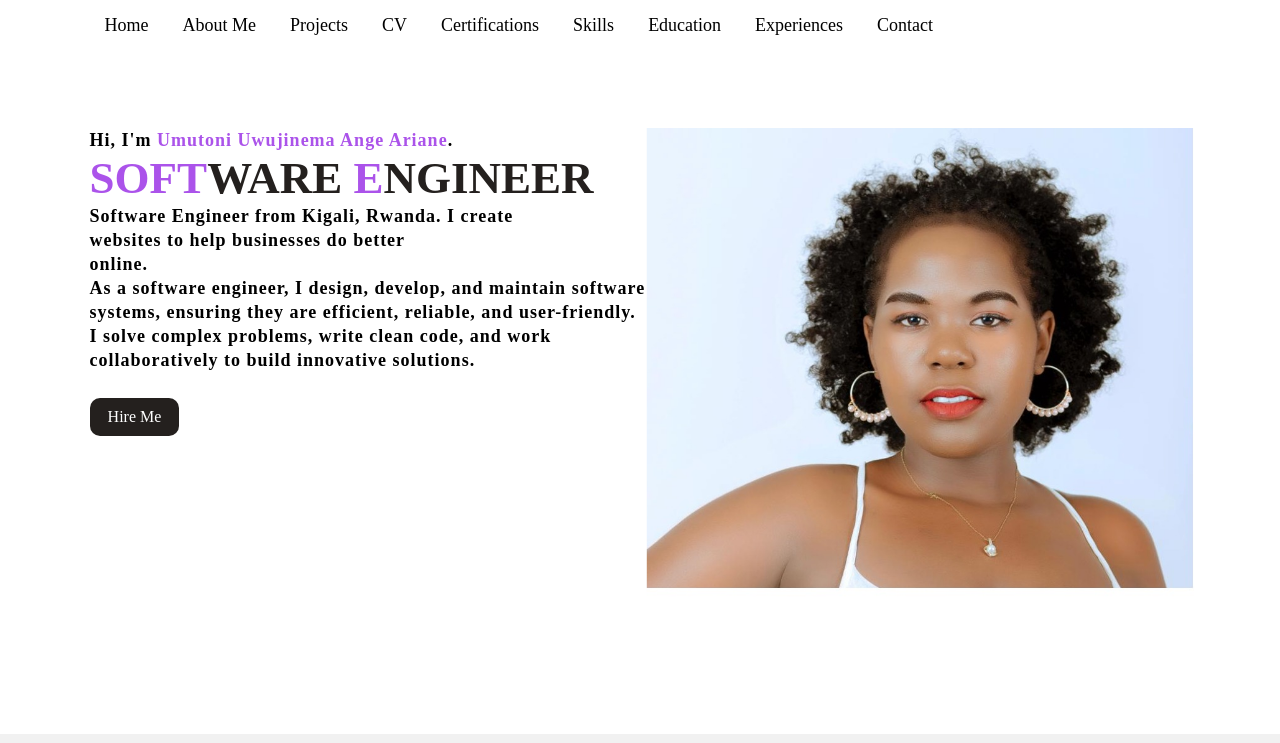
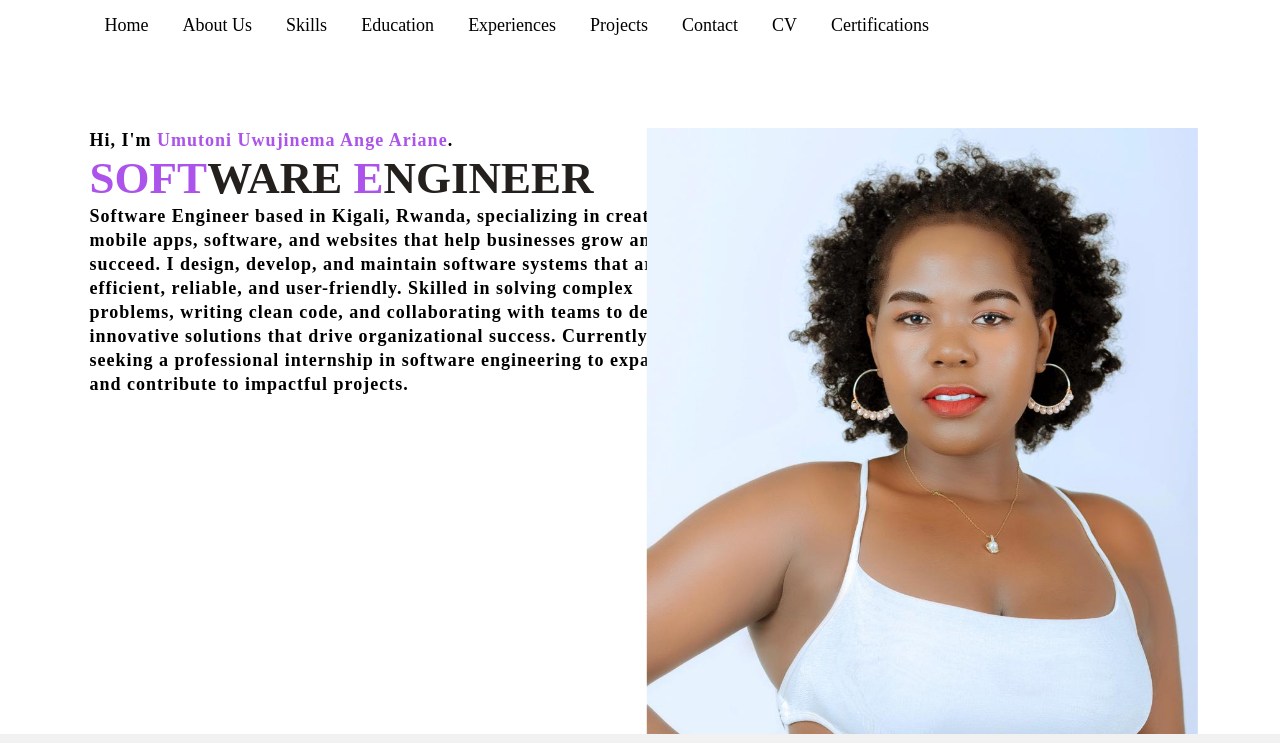
Before and after one commit to 2001Umutoni/Umutoni_Ange_portfolio, a plain HTML site: page index.html in a window 1280 px wide. Shown: the top 743 px of the page. Drawn offline with nearby package versions, Linux system fonts and the light colour scheme.

Commit message:
Update index.html

```diff
--- a/index.html
+++ b/index.html
@@ -11,30 +11,36 @@
         <nav class="navbar">
             <div class="navbar-nav">
                 <a href="index.html">Home</a>
-                <a href="about.html">About Me</a>
-                <a href="project.html">Projects</a>
-                <a href="cv.html">CV</a>
-                <a href="certification.html">Certifications</a>
+                <a href="about.html">About Us</a>
                 <a href="skills.html">Skills</a>
                 <a href="education.html">Education</a>
                 <a href="experience.html">Experiences</a>
+                <a href="project.html">Projects</a>
                 <a href="contact.html">Contact</a>
-
+                <a href="cv.html">CV</a>
+                <a href="certification.html">Certifications</a>
             </div>
         </nav>
     </header>
 
     <section class="home-content">
         <div class="info">
-            <h3>Hi, I'm <span>Umutoni Uwujinema Ange Ariane</span>.</h3> <h1><span>SOFT</span>WARE <span>E</span>NGINEER</h1>
-            <h3>Software Engineer from Kigali, Rwanda. I create <br> websites to help businesses do better <br> online.
-                 <h3> As a software engineer, I design, develop, and maintain software</br> systems, ensuring they are efficient, reliable, and user-friendly.</h3>
-                 <h3> I solve complex problems, write clean code, and work </br>collaboratively to build innovative solutions.</h3>
-            <a href="#" class="hire-me">Hire Me</a>
+            <h3>Hi, I'm <span>Umutoni Uwujinema Ange Ariane</span>.</h3>
+            <h1><span>SOFT</span>WARE <span>E</span>NGINEER</h1>
+            <h3>
+                Software Engineer based in Kigali, Rwanda, specializing in creating</br>
+                mobile apps, software, and websites that help businesses grow and </br>
+                succeed. I design, develop, and maintain software systems that are  </br>
+                efficient, reliable, and user-friendly. Skilled in solving complex </br>
+                problems, writing clean code, and collaborating with teams to deliver </br>
+                innovative solutions that drive organizational success. Currently</br> seeking
+                a professional internship in software engineering to expand my skills</br>
+                and contribute to impactful projects.</h3>
+
         </div>
 
         <div class="image">
-            <img src="pic/girl2.jpeg" alt="Designer Image" class="girl">
+            <img src="pic/girl1.jpeg" alt="Designer Image" class="girl">
         </div>
     </section>
 
```
